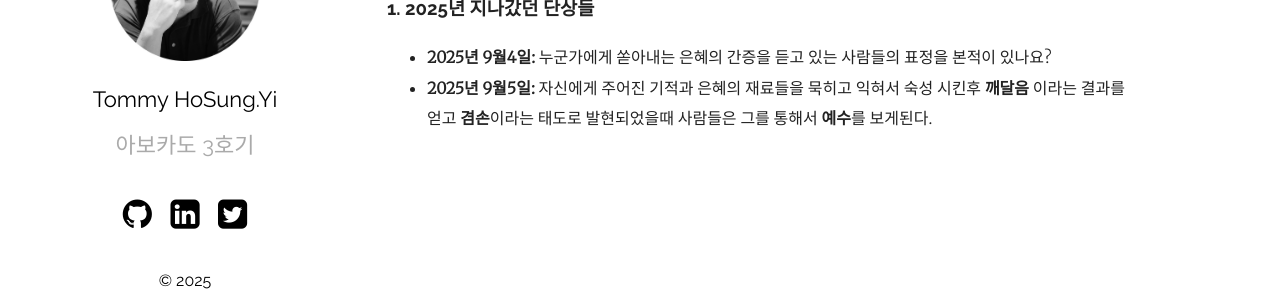
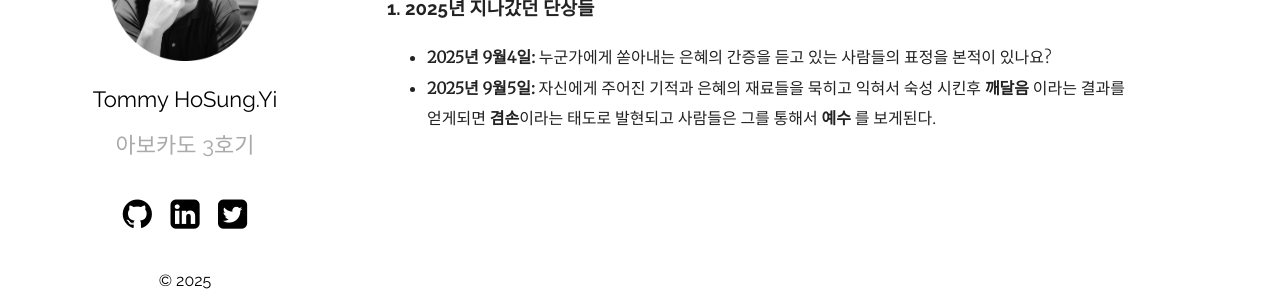
Before and after one commit to hslee77/hslee77.github.io, a Jekyll site: the page built from wiki/memo/2025-09-06-diary.md, in a window 1280 px wide. Shown: the part 249-549 px from the top of the page. Built offline with Jekyll 4.4.1, drawn with Linux system fonts in a browser that asks for light colours.

Commit message:
20250906diary v1.0

```diff
--- a/wiki/memo/2025-09-06-diary.md
+++ b/wiki/memo/2025-09-06-diary.md
@@ -14,4 +14,4 @@ categories: [Tommy Journey, Diary]
 ### 1. 2025년 지나갔던 단상들
 
 - **2025년 9월4일:** 누군가에게 쏟아내는 은혜의 간증을 듣고 있는 사람들의 표정을 본적이 있나요?
-- **2025년 9월5일:** 자신에게 주어진 기적과 은혜의 재료들을 묵히고 익혀서 숙성 시킨후 **깨달음** 이라는 결과를 얻고 **겸손**이라는 태도로 발현되었을때 사람들은 그를 통해서 **예수**를 보게된다.
+- **2025년 9월5일:** 자신에게 주어진 기적과 은혜의 재료들을 묵히고 익혀서 숙성 시킨후 **깨달음** 이라는 결과를 얻게되면 **겸손**이라는 태도로 발현되고 사람들은 그를 통해서 **예수** 를 보게된다.
```
